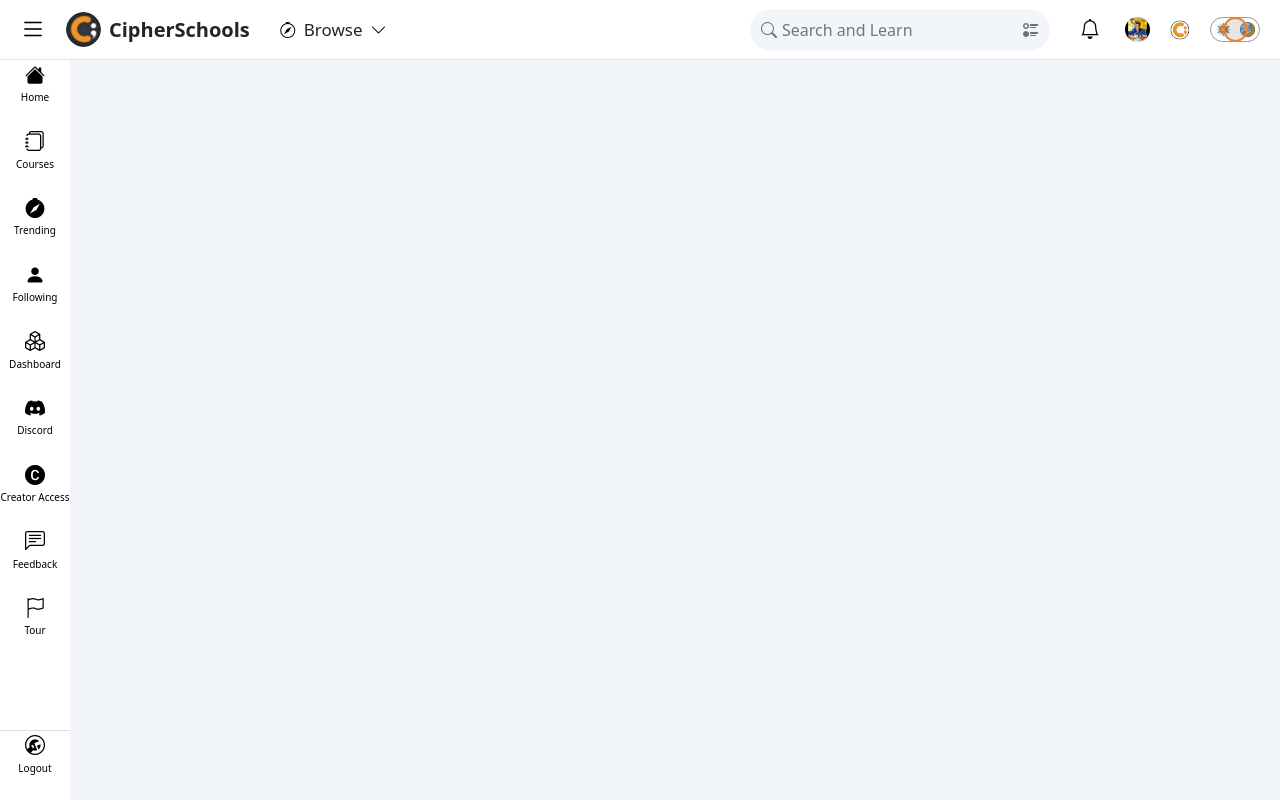
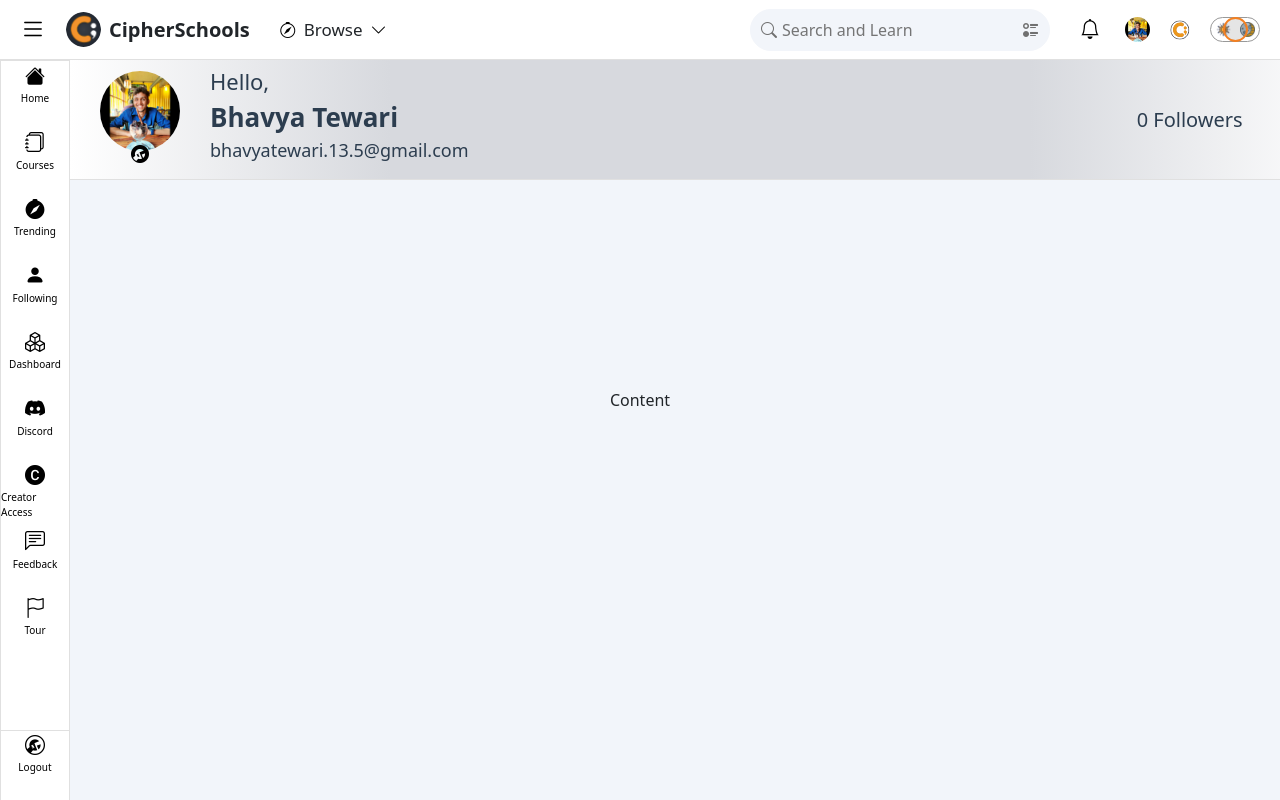
Before and after one commit to BhavyaT-135/CipherSchools, a React (Create React App) app in the folder client/: page / in a window 1280 px wide. Built offline with nearby package versions, Linux system fonts and the light colour scheme.

Commit message:
💄 ProfileHeader design - responsive

```diff
--- a/client/src/App.css
+++ b/client/src/App.css
@@ -17,3 +17,16 @@ a {
 text {
   font-family: "Roboto", sans-serif;
 }
+
+.cipher__app {
+  display: flex;
+  flex-direction: column;
+}
+
+.cipher__app-content {
+  display: flex;
+  flex-direction: row;
+  align-items: center;
+  justify-content: center;
+  height: 100vh;
+}
--- a/client/src/App.js
+++ b/client/src/App.js
@@ -1,13 +1,19 @@
 import React from 'react'
 import Header from './components/Header/Header'
 import Sidebar from './components/Sidebar/Sidebar'
+import Content from './components/Content/Content'
+import ProfileHeader from './components/ProfileHeader/ProfileHeader'
 import './App.css'
 
 const App = () => {
   return (
-    <div className='App'>
+    <div className='cipher__app'>
       <Header />
-      <Sidebar />
+      <ProfileHeader />
+      <div className='cipher__app-content'>
+        <Sidebar />
+        <Content />
+      </div>
     </div>
   )
 }
--- /dev/null
+++ b/client/src/components/Content/Content.jsx
@@ -0,0 +1,10 @@
+import React from 'react'
+import './content.css'
+
+const Content = () => {
+  return (
+    <div>Content</div>
+  )
+}
+
+export default Content
--- a/client/src/components/Header/header.css
+++ b/client/src/components/Header/header.css
@@ -1,9 +1,13 @@
 .cipher__header {
+  position: fixed;
+  top: 0;
+  left: 0;
   display: flex;
   flex-direction: row;
   align-items: center;
   padding: 10px 20px;
   height: 60px;
+  width: 100%;
   background-color: #fff;
   border-bottom: 1px solid #e0e0e0;
 }
--- /dev/null
+++ b/client/src/components/ProfileHeader/ProfileHeader.jsx
@@ -0,0 +1,28 @@
+import React from 'react'
+import './profileHeader.css'
+import pf from '../../assets/pf.jpeg'
+
+const ProfileHeader = () => {
+  return (
+    <div className='cipher__profileheader'>
+      <div className='cipher__profileheader-left'>
+        <div className='cipher__profileheader_imagecontent'>
+          <img className='cipher__profileheader_imagecontent-image' src={pf} alt='ProfilePic' />
+          <i className='bi bi-wrench-adjustable-circle-fill cipher__profileheader_imagecontent-icon' />
+        </div>
+        <div className='cipher__profileheader_namecontent'>
+          <div className='cipher__profileheader_namecontent-subheading'>Hello,</div>
+          <div className='cipher__profileheader_namecontent-heading'>Bhavya Tewari</div>
+          <div className='cipher__profileheader_namecontent-email'>bhavyatewari.13.5@gmail.com</div>
+        </div>
+      </div>
+      <div className='cipher__profileheader-right'>
+        <div className='cipher__profileheader_followers'>
+          0 Followers
+        </div>
+      </div>
+    </div>
+  )
+}
+
+export default ProfileHeader
--- /dev/null
+++ b/client/src/components/ProfileHeader/profileHeader.css
@@ -0,0 +1,152 @@
+.cipher__profileheader {
+  position: fixed;
+  top: 60px;
+  left: 70px;
+  height: 120px;
+  width: 100%;
+  background-color: #fff;
+  border-bottom: 1px solid #e0e0e0;
+  display: flex;
+  flex-direction: row;
+
+  /* ff 3.6+ */
+  background: -moz-linear-gradient(90deg, rgba(255, 255, 255, 1) 0%, rgba(215, 217, 222, 1) 25%, rgba(215, 217, 222, 1) 50%, rgba(215, 217, 222, 1) 75%, rgba(255, 255, 255, 1) 100%);
+
+  /* safari 5.1+,chrome 10+ */
+  background: -webkit-linear-gradient(90deg, rgba(255, 255, 255, 1) 0%, rgba(215, 217, 222, 1) 25%, rgba(215, 217, 222, 1) 50%, rgba(215, 217, 222, 1) 75%, rgba(255, 255, 255, 1) 100%);
+
+  /* opera 11.10+ */
+  background: -o-linear-gradient(90deg, rgba(255, 255, 255, 1) 0%, rgba(215, 217, 222, 1) 25%, rgba(215, 217, 222, 1) 50%, rgba(215, 217, 222, 1) 75%, rgba(255, 255, 255, 1) 100%);
+
+  /* ie 6-9 */
+  filter: progid:DXImageTransform.Microsoft.gradient(startColorstr='#FFFFFF', endColorstr='#FFFFFF', GradientType=0);
+
+  /* ie 10+ */
+  background: -ms-linear-gradient(90deg, rgba(255, 255, 255, 1) 0%, rgba(215, 217, 222, 1) 25%, rgba(215, 217, 222, 1) 50%, rgba(215, 217, 222, 1) 75%, rgba(255, 255, 255, 1) 100%);
+
+  /* global 94%+ browsers support */
+  background: linear-gradient(90deg, rgba(255, 255, 255, 1) 0%, rgba(215, 217, 222, 1) 25%, rgba(215, 217, 222, 1) 50%, rgba(215, 217, 222, 1) 75%, rgba(255, 255, 255, 1) 100%);
+}
+
+.cipher__profileheader-left {
+  display: flex;
+  flex-direction: row;
+  align-items: center;
+  flex: 5;
+}
+
+.cipher__profileheader_imagecontent {
+  display: flex;
+  flex-direction: column;
+  align-items: center;
+  margin-left: 30px;
+}
+
+.cipher__profileheader_imagecontent-image {
+  width: 80px;
+  height: 80px;
+  border: none;
+  border-radius: 50%;
+}
+
+.cipher__profileheader_imagecontent-icon {
+  font-size: 18px;
+  color: black;
+  cursor: pointer;
+  margin-top: -10px;
+}
+
+.cipher__profileheader_namecontent {
+  display: flex;
+  flex-direction: column;
+  align-items: flex-start;
+  margin-left: 30px;
+  margin-bottom: 10px;
+}
+
+.cipher__profileheader_namecontent-subheading {
+  font-size: 22px;
+  color: #2C3D4F;
+  font-weight: 400;
+}
+
+.cipher__profileheader_namecontent-heading {
+  font-size: 26px;
+  color: #2C3D4F;
+  font-weight: 700;
+}
+
+.cipher__profileheader_namecontent-email {
+  font-size: 18px;
+  color: #2C3D4F;
+  font-weight: 400;
+}
+
+.cipher__profileheader-right {
+  display: flex;
+  flex-direction: row;
+  align-items: center;
+  flex: 1;
+}
+
+.cipher__profileheader_followers {
+  font-size: 20px;
+  color: #2C3D4F;
+  font-weight: 500;
+}
+
+@media screen and (max-width: 1000px) {
+  .cipher__profileheader {
+    left: 0;
+  }
+}
+
+@media screen and (max-width: 1100px) {
+  .cipher__profileheader {
+    padding-left: 20px;
+    padding-right: 20px;
+  }
+}
+
+@media screen and (max-width: 700px) {
+  .cipher__profileheader-right {
+    display: none;
+  }
+}
+
+@media screen and (max-width: 450px) {
+
+  .cipher__profileheader_imagecontent {
+    margin-left: 10px;
+    }
+
+  .cipher__profileheader_imagecontent-image {
+    width: 60px;
+    height: 60px;
+  }
+
+  .cipher__profileheader_namecontent-subheading {
+    font-size: 18px;
+    color: #2C3D4F;
+    font-weight: 400;
+  }
+
+  .cipher__profileheader_namecontent-heading {
+    font-size: 22px;
+    color: #2C3D4F;
+    font-weight: 700;
+  }
+
+  .cipher__profileheader_namecontent-email {
+    font-size: 14px;
+    color: #2C3D4F;
+    font-weight: 400;
+  }
+}
+
+@media screen and (max-width: 450px) {
+
+  .cipher__profileheader_namecontent {
+    display: none;
+  }
+}
--- a/client/src/components/Sidebar/sidebar.css
+++ b/client/src/components/Sidebar/sidebar.css
@@ -9,6 +9,7 @@
   display: flex;
   flex-direction: column;
   flex-wrap: wrap;
+  border: 1px solid #e0e0e0;
 }
 
 .cipher__sidebar-up {
```
Also changed, not shown: client/src/components/Content/content.css (added).
